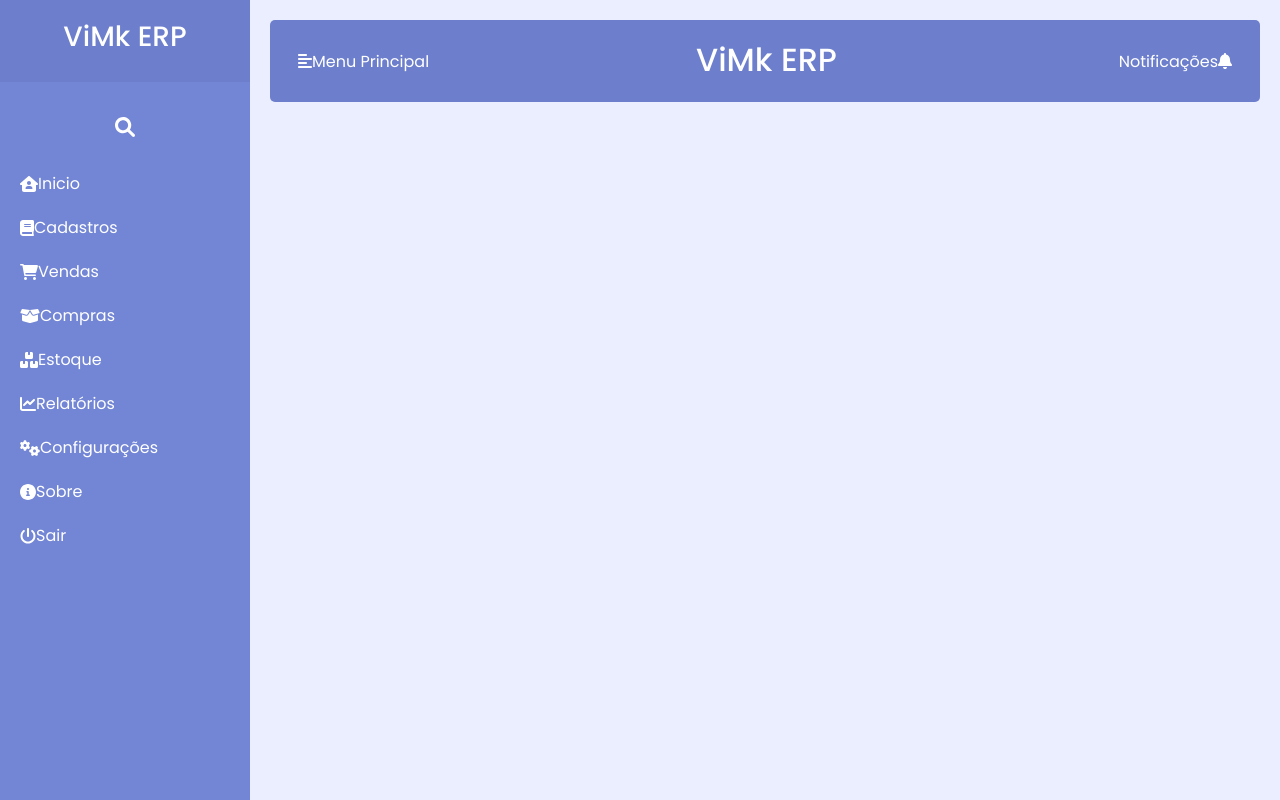
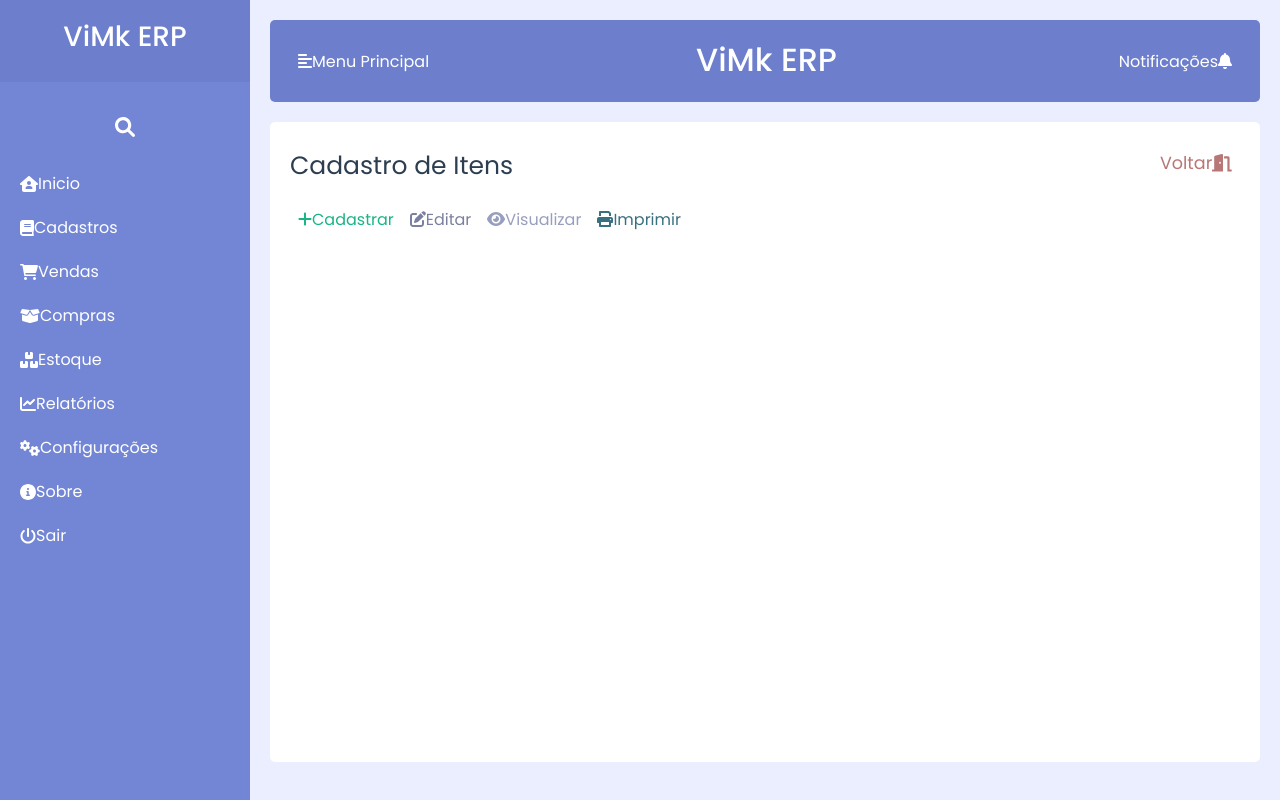
Before and after one commit to VinnyLioni/test_app, a Vue app: page /itens in a window 1280 px wide. Built offline with nearby package versions, Linux system fonts and the light colour scheme.

Commit message:
one_more

```diff
--- a/src/App.vue
+++ b/src/App.vue
@@ -9,7 +9,10 @@ import HomeView from '@/views/HomeView.vue'
 
 export default {
   name: 'App',
-  components: { HomeView }
+  components: { HomeView },
+  methods: {
+
+  }
 }
 </script>
 
@@ -22,5 +25,48 @@ export default {
   color: #2c3e50;
 }
 
+::-webkit-scrollbar {
+  width: 10px;
+  height: 10px;
+}
+::-webkit-scrollbar-button {
+  width: 0px;
+  height: 0px;
+}
+::-webkit-scrollbar-thumb {
+  background: #e1e1e1;
+  border: 0px none #ffffff;
+  border-radius: 50px;
+}
+::-webkit-scrollbar-thumb:hover {
+  background: #b5bacf;
+  transition: .2s;
+}
+::-webkit-scrollbar-thumb:active {
+  background: #eaeeff;
+}
+::-webkit-scrollbar-track {
+  background: #eaeeff;
+  border: 0px none #ffffff;
+  border-radius: 46px;
+}
+::-webkit-scrollbar-track:hover {
+  background: #e1e1e1;
+}
+::-webkit-scrollbar-track:active {
+  background: #e1e1e1;
+}
+::-webkit-scrollbar-corner {
+  background: transparent;
+}
+
+#content-view {
+    transform: translateX(0);
+}
+
+#content-view:active {
+    transform: translateX(10);
+}
+
 
 </style>
--- a/src/components/ContentVue.vue
+++ b/src/components/ContentVue.vue
@@ -1,7 +1,7 @@
 <template>
   <div class="content-vue">
     <div class="selects">
-        <selection-erp style="cursor: pointer" title="Cadastro de Itens"/>
+        <selection-erp style="cursor: pointer" title="Cadastro de Itens" @getGoTo="goToItens()"/>
         <selection-erp style="cursor: pointer" title="Teste modal" @getGoTo="goToModal()"/>
     </div>
   </div>
@@ -32,5 +32,14 @@ export default {
         display: flex;
         justify-content: space-between;
         flex-wrap: wrap;
+        background-color: #ffffff;
+    }
+
+    #content-view {
+        transform: translateX(0);
+    }
+
+    #content-view:active {
+        transform: translateX(10);
     }
 </style>
--- a/src/content/SelectionErp.vue
+++ b/src/content/SelectionErp.vue
@@ -25,24 +25,74 @@ export default {
 <style>
     .select-erp {
         flex: 1;
+        position: relative;
         display: flex;
         border-radius: 5px;
         margin-right: 2px;
         margin-bottom: 20px;
-        background-color: rgb(146, 179, 228);
+        /* background-color: rgb(146, 179, 228); */
         padding: 20px;
         border: 1px solider rgba(0, 0, 0, 0.2);
         /* box-shadow: 0px 2px 5px 0px rgba(0, 0, 0, .5); */
-        transition: .3s;
+        transition: all .5s cubic-bezier(0.77, 0, 0.175, 1);
+        user-select: none;
+    }
+
+    .select-erp::before, .select-erp::after {
+        content: '';
+        position: absolute;
+        transition: inherit;
+        z-index: -1;
     }
 
     .select-erp:hover {
+        color: #6d7fcc;
+        transition-delay: .5s;
+    }
+
+    .select-erp:hover:before {
+        transition-delay: 0s;
+    }
+
+    .select-erp:hover:after {
+        transition-delay: .35s;
+    }
+
+    .select-erp:before {
+        top: 0;
+        left: 50%;
+        height: 100%;
+        width: 0;
+        border: 1px solid #6d7fcc;
+        border-left: 0;
+        border-right: 0;
+    }
+
+    .select-erp:after {
+        bottom: 0;
+        left: 0;
+        height: 0;
+        width: 100%;
+        background: #fff;
+    }
+
+    .select-erp:hover:before {
+        left: 0;
+        width: 100%
+    }
+
+    .select-erp:hover:after {
+        top: 0;
+        height: 100%
+    }
+
+    /* .select-erp:hover {
         background-color: rgb(123, 148, 185);
         color: #fff;
-        /* box-shadow: 0 1px 5px rgba(0, 0, 0, 1.2); */
-        /* box-shadow: 0px 2px 5px 0px rgba(0, 0, 0, .5); */
+        box-shadow: 0 1px 5px rgba(0, 0, 0, 1.2);
+        box-shadow: 0px 2px 5px 0px rgba(0, 0, 0, .5);
         transition: .2s
-    }
+    } */
 
     .select-icon {
         display: flex;
--- /dev/null
+++ b/src/content/modItens.vue
@@ -0,0 +1,162 @@
+<template>
+  <div class="mod-itens">
+    <div id="show-itens">
+      <div id="header-itens">
+        <span>Cadastro de Itens</span>
+        <div id="return" class="p-2" @click="goBack()">
+            Voltar<i class="fas fa-door-open pl-2 pt-1"></i>
+        </div>
+      </div>
+        <!-- <hr> -->
+      <div id="session-itens">
+        <button id="button-itens" class="mr-1">
+            <i class="fas fa-plus pr-1"></i>Cadastrar
+        </button>
+        <button id="edit-itens" class="mr-1">
+            <i class="fas fa-pen-to-square pr-1"></i>Editar
+        </button>
+        <button id="view-itens">
+            <i class="fas fa-eye pr-1"></i>Visualizar
+        </button>
+        <button id="print-itens">
+            <i class="fas fa-print pr-1"></i>Imprimir
+        </button>
+      </div>
+      <hr>
+      <div class="tab-itens">
+        <ul id="table-1"></ul>
+      </div>
+    </div>
+  </div>
+</template>
+
+<script>
+export default {
+  name: "modItens",
+  methods: {
+    goBack(){
+      this.$router.go(-1)
+    }
+  }
+};
+
+</script>
+
+<style>
+    /* .tab-itens {
+
+    } */
+
+    .mod-itens {
+        height: 80vh;
+        background-color: #ffffff;
+        border-radius: 5px;
+    }
+
+    #show-itens {
+        display: flex;
+        justify-content: space-between;
+        flex-flow: wrap;
+        border-radius: 5px;
+        padding: 10px;
+    }
+
+    #header-itens {
+        display: flex;
+        justify-content: space-between;
+        width:100%;
+        padding: 10px;
+        padding-bottom: 15px;
+        font-size: 25px;
+    }
+
+    #header-itens span {
+        align-content: flex-start;
+        padding-top: 5px;
+    }
+
+    #return {
+        font-size: 1.2rem;
+        align-self: flex-end;
+        border: none;
+        color: #b97676;
+        background-color: #ffffff;
+        padding-bottom: 10px;
+        border-radius: 5px;
+        transition: .2s;
+        font-size: 1.1rem;
+        cursor: pointer;
+    }
+
+    #return:hover {
+        background-color: #b97676;
+        color: #ffffff;
+    }
+
+    #session-itens {
+        padding-left: 10px;
+    }
+
+    #button-itens {
+        /* align-items: flex-end; */
+        background-color: #ffffff;
+        color: #1ab486;
+        border: none;
+        border-radius: 5px;
+        padding: 8px;
+        transition: .2s;
+    }
+
+    #button-itens:hover {
+        background-color: #1ab486;
+        color: #ffffff;
+        transition: .2s;
+    }
+
+    #view-itens {
+        padding-left: 20px;
+        /* margin-left: 2px; */
+        border: none;
+        background-color: #ffffff;
+        color: #989fbe;
+        border-radius: 5px;
+        padding: 8px;
+        transition: .2s;
+    }
+
+    #view-itens:hover {
+        background-color: #989fbe;
+        color: #ffffff;
+        transition: .2s;
+    }
+
+    #edit-itens {
+        border: none;
+        background-color: #ffffff;
+        color: #7c80a0;
+        border-radius: 5px;
+        padding: 8px;
+        transition: .2s;
+    }
+
+    #edit-itens:hover {
+        background-color: #7c80a0;
+        color: #ffffff;
+        transition: .2s;
+    }
+
+    #print-itens {
+        border: none;
+        background-color: #ffffff;
+        color: #387080;
+        border-radius: 5px;
+        padding: 8px;
+        transition: .2s;
+    }
+
+    #print-itens:hover {
+        background-color: #387080;
+        color: #ffffff;
+        transition: .2s;
+    }
+</style>
--- a/src/router/index.js
+++ b/src/router/index.js
@@ -3,6 +3,7 @@ import VueRouter from "vue-router";
 // import HomeView from "../views/HomeView.vue";
 import ContentVue from "../components/ContentVue";
 import MainContentVue from "../components/MainContent";
+import modItens from "../content/modItens";
 
 Vue.use(VueRouter);
 
@@ -26,6 +27,11 @@ const routes = [
     name: "cadastros",
     component: ContentVue,
   },
+  {
+    path: "/itens",
+    name: "itens",
+    component: modItens,
+  },
 ];
 
 const router = new VueRouter({
--- a/src/views/HomeView.vue
+++ b/src/views/HomeView.vue
@@ -25,7 +25,7 @@
                         <li>Novo cliente: <strong>001</strong></li>
                         <li>Novo pedido: <strong>01</strong> Cliente: <strong>002</strong></li>
                         <li class="divider"></li>
-                        <li>Limpar Notificações</li>
+                        <li id="clean">Limpar Notificações</li>
                     </ul>
                 </label>
             </div>
@@ -116,21 +116,35 @@ export default {
     .dd-menu {
         position: absolute;
         top: 100%;
-        border: 2px solid #ccc;
+        right:0%;
+        /* border: 0.1px solid #6d7fcc; */
         border-radius: 4px;
         padding: 0;
-        margin: 2px 0 0 0;
+        margin: 5px 0 0 0;
         box-shadow: 0 0 6px 0 rgba(0,0,0,0.1);
+        /* -webkit-box-shadow: 0px 2px 9px 0px rgba(0,0,0,0.32);
+        -moz-box-shadow: 0px 2px 9px 0px rgba(0,0,0,0.32);
+        box-shadow: 0px 2px 9px 0px rgba(0,0,0,0.32); */
         background-color: #ffffff;
         list-style-type: none;
+        color: #43508b;
+        /* transition: all .2s ease; */
     }
 
     .dd-input + .dd-menu {
-        display: none;
+        opacity: 0;
+        transition: all .2s ease;
+        transform: translateY(10px);
+        overflow: hidden;
+        /* z-index: 200; */
     }
 
     .dd-input:checked + .dd-menu {
         display: block;
+        opacity: 1;
+        transform: translateY(0px);
+        position: absolute;
+        z-index: 200;
     }
 
     .dd-menu li {
@@ -142,7 +156,12 @@ export default {
 
     .dd-menu li.divider {
         padding: 0;
-        border-bottom: 1px solid #cccccc;
+        border-bottom: 1px solid #6d7fcc;
+    }
+
+    #clean {
+        color: #ff0000;
+        font-weight: 500;
     }
 
     .header-box {
@@ -150,7 +169,7 @@ export default {
         background: #6d7fcc;
         border: none;
         border-radius: 5px;
-        margin-bottom: 40px;
+        margin-bottom: 20px;
         /* box-shadow: 1px 1px 3px rgba(0, 0, 0, 0.1); */
         /* box-shadow: 0 1px 5px rgba(0, 0, 0, 1.2); */
         /* -webkit-box-shadow: 0px 2px 2px 1px rgba(0,0,0,0.2);
@@ -252,7 +271,10 @@ export default {
         /* justify-content: center; */
         flex-direction: column;
         width: 100%;
-        padding: 20px;
+        padding-left: 20px;
+        padding-right: 20px;
+        padding-top: 20px;
+        padding-bottom: 0px;
         min-height: 100vh;
         transition: all .3s;
         background-color: #eaeeff;
```
